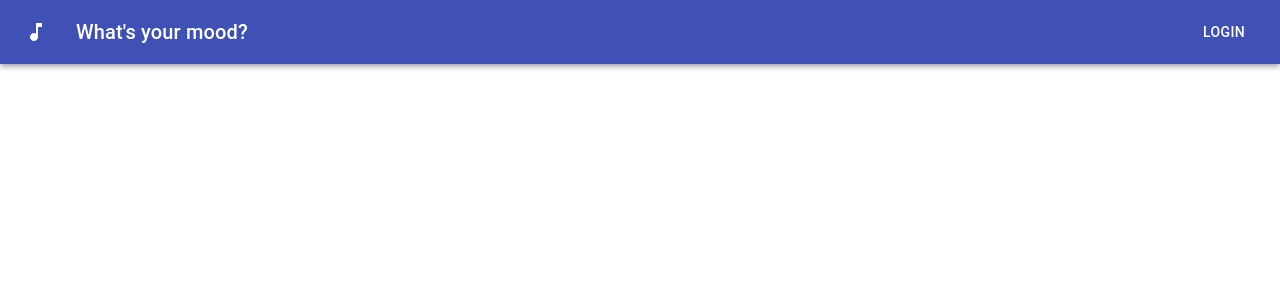
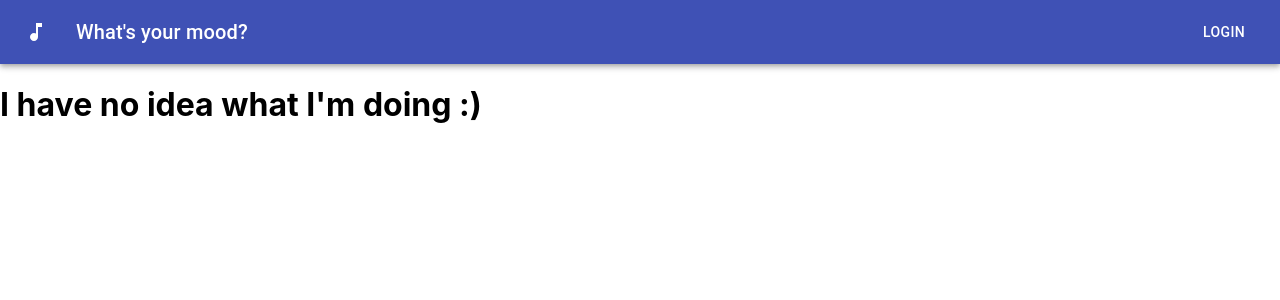
Before and after one commit to Silver2Engineered/spotify, a React (Create React App) app: page / in a window 1280 px wide. Shown: the top 300 px of the page. Built offline with nearby package versions, Linux system fonts and the light colour scheme.

Commit message:
added header

```diff
--- a/src/pages/MoodPage.js
+++ b/src/pages/MoodPage.js
@@ -6,6 +6,9 @@ export default function MoodPage() {
   return (
     <div>
       <ButtonAppBar/>
+      <h1>
+        I have no idea what I'm doing :)
+      </h1>
     </div>
   );
 }
```
